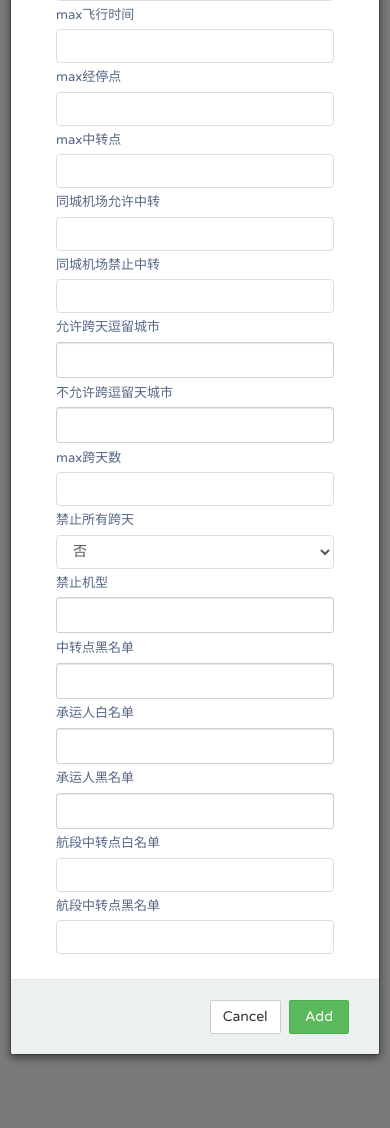
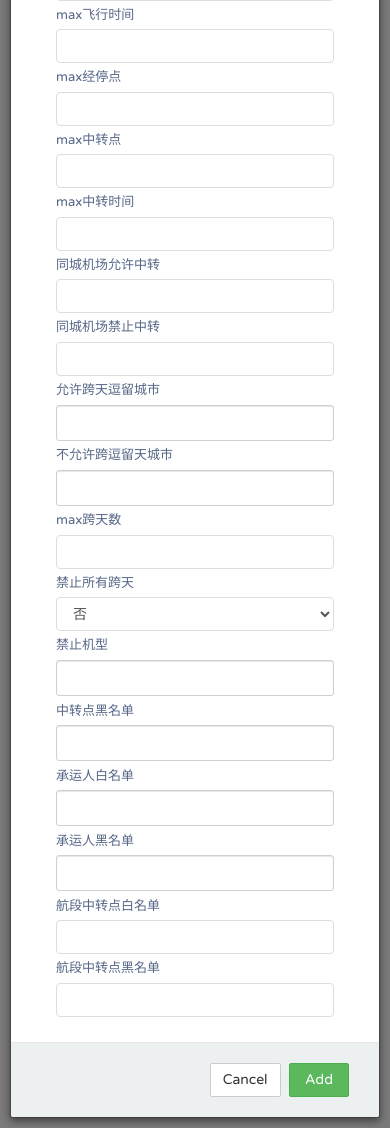
Before and after one commit to autoCAT6/FlightRuleFilter, a Flask app: page /dashboard in a window 390 px wide, after a click that opens the changed part. Shown: the part 387-1515 px from the top of the page. Run offline with Flask 2, Linux system fonts and the light colour scheme; the visitor is signed in with stand-in values (Sample User, id 1); data that the repository does not hold is empty; some libraries are stand-ins or nearby versions.

Commit message:
增加最大中转时间字段

```diff
--- a/config.py
+++ b/config.py
@@ -1,4 +1,4 @@
-ENDPOINT = 'http://10.79.3.144:8070'
+ENDPOINT = 'http://localhost:8070'
 GET_ALL_URL = '/rule/query'
 INSERT_URL = '/rule/doInsertRule'
 UPDATE_URL = '/rule/doUpdateObject'
--- a/templates/about.html
+++ b/templates/about.html
@@ -38,6 +38,11 @@
             <td>max中转点</td>
             <td></td>
             <td>最大值3</td>
+        </tr>
+        <tr>
+            <td>max中转时间（分钟）</td>
+            <td></td>
+            <td></td>
         </tr>
         <tr>
             <td>同城机场允许中转</td>
--- a/templates/dashboard.html
+++ b/templates/dashboard.html
@@ -67,6 +67,7 @@
                 <th>max飞行时间 </th>
                 <th>max经停点 </th>
                 <th>max中转点</th>
+                <th>max中转时间</th>
                 <th>同城机场允许中转</th>
                 <th>同城机场禁止中转</th>
                 <th>允许跨天逗留城市</th>
@@ -107,6 +108,7 @@
                 <td>{{rule.maxFlightTime}} </td>
                 <td>{{rule.maxStopPoint}}</td>
                 <td>{{rule.maxTransfer}}</td>
+                <th>{{rule.maxTransferTime}}</th>
                 <td>{% for item in rule.permission %} {{item}} {% endfor %}</td>
                 <td>{% for item in rule.prohibition %} {{item}} {% endfor %}</td>
                 <td>{% for item in rule.yesSpanCity %} {{item}} {% endfor %}</td>
@@ -177,6 +179,13 @@
                                                 <label>max中转点</label>
                                                 <input type="text" name="maxTransfer" value="{{rule.maxTransfer}}" class="form-control">
                                             </div>
+                                        </div>
+                                        <div class="form-group">
+                                            <div class="col-sm-12">
+                                                <label>max中转时间</label>
+                                                <input type="text" name="maxTransferTime" value="{{rule.maxTransferTime}}" class="form-control">
+                                            </div>
+
                                         </div>
                                         <div class="form-group">
                                             <div class="col-sm-6">
@@ -396,6 +405,10 @@
                             <label>max中转点</label>
                             <input type="text" name="maxTransfer" class="form-control">
                         </div>
+                        <div class="col-sm-12">
+                            <label>max中转时间</label>
+                            <input type="text" name="maxTransferTime" class="form-control">
+                        </div>
                         <div class="col-sm-6">
                             <label>同城机场允许中转</label>
                             <input type="text" name="permission" class="form-control">
```
Also changed, not shown: 1 other file.
